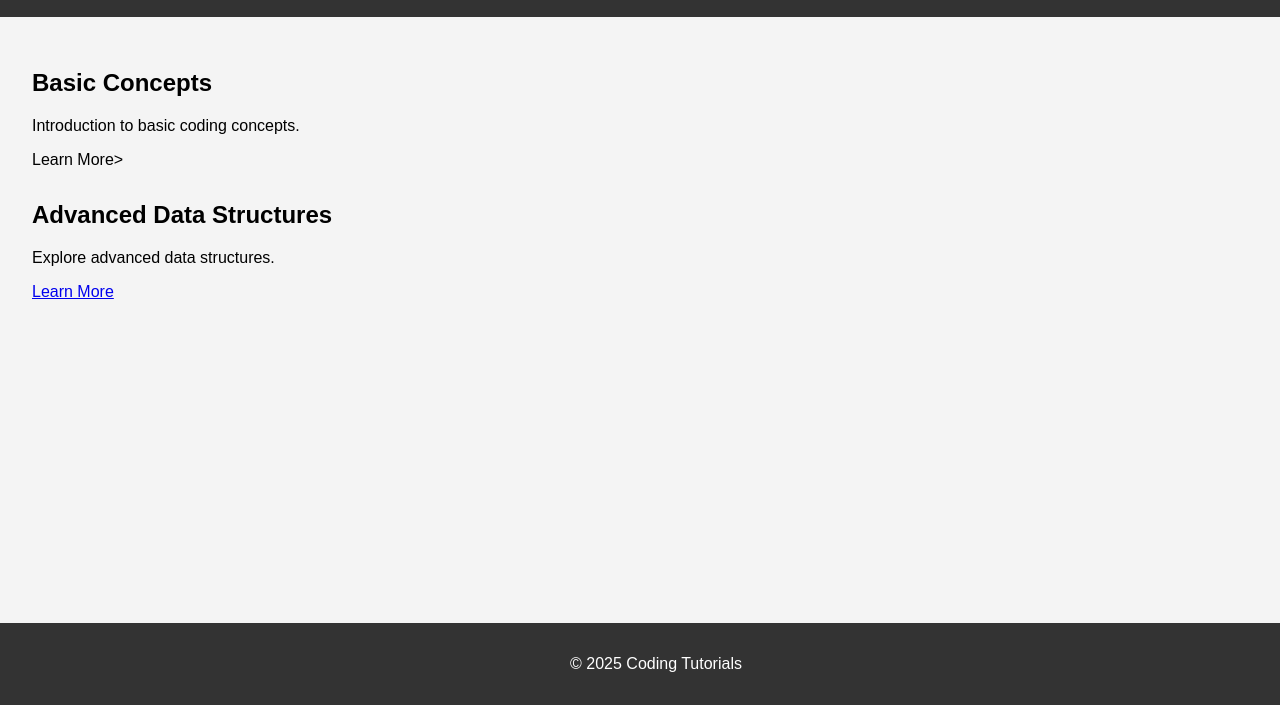
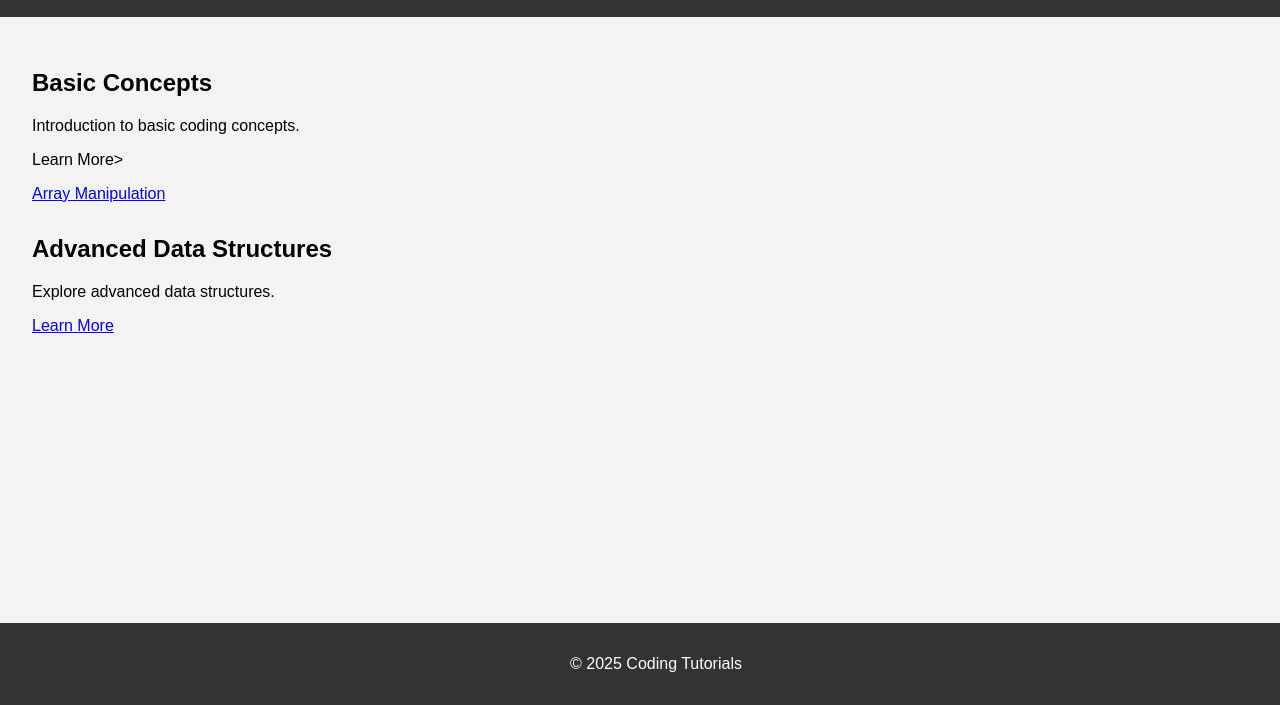
Before and after one commit to Anurag2809/know-algo, a plain HTML site: page index.html in a window 1280 px wide. Shown: the part 95-800 px from the top of the page. Drawn offline with Linux system fonts and the light colour scheme.

Commit message:
Update index.html

```diff
--- a/index.html
+++ b/index.html
@@ -14,6 +14,7 @@
         <section id="basics">
             <h2>Basic Concepts</h2>
             <p>Introduction to basic coding concepts.</p <a href="basics.html">Learn More</a>>
+            <p><a href="arrays.html">Array Manipulation</a></p>
         </section>
         <section id="advanced">
             <h2>Advanced Data Structures</h2>
```
